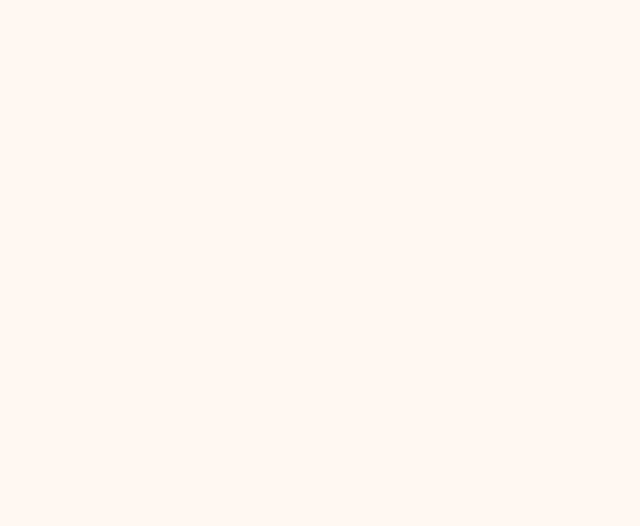
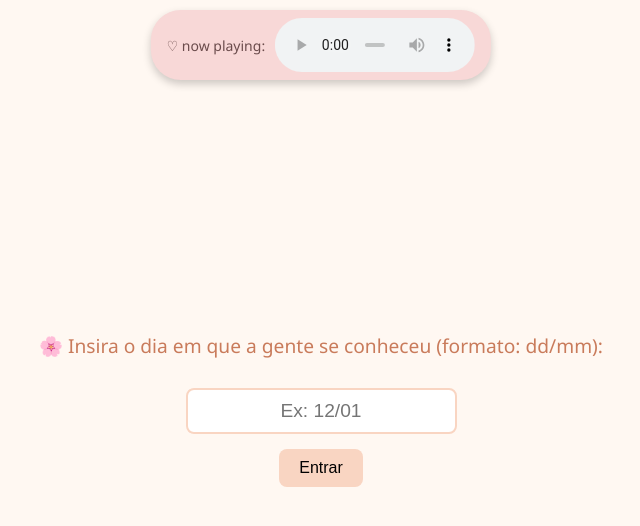
Before and after one commit to luzzj06/teste, a plain HTML site: page index.html in a window 1280 px wide. Shown: the whole page, without its empty margins (319-959 px from the left). Drawn offline with Linux system fonts and the light colour scheme.

Commit message:
Update index.html

```diff
--- a/index.html
+++ b/index.html
@@ -35,4 +35,189 @@
     }
     .date-section {
       margin-bottom: 60px;
-      animation: fadeIn
+      animation: fadeIn 1.5s ease-in-out;
+    }
+    .date-section img {
+      width: 250px;
+      border-radius: 16px;
+      margin-top: 15px;
+      box-shadow: 0 4px 12px rgba(0, 0, 0, 0.1);
+    }
+    .date-section h2 {
+      font-size: 1.8em;
+      color: #c97b5b;
+    }
+    .date-section p {
+      font-size: 1.1em;
+      line-height: 1.6em;
+    }
+    footer {
+      background-color: #f0c5b3;
+      text-align: center;
+      padding: 25px;
+      font-size: 1.1em;
+    }
+    @keyframes fadeIn {
+      from { opacity: 0; transform: translateY(30px); }
+      to { opacity: 1; transform: translateY(0); }
+    }
+    #lockscreen {
+      position: fixed;
+      top: 0; left: 0;
+      width: 100%; height: 100%;
+      background-color: #fff8f2;
+      display: flex;
+      flex-direction: column;
+      justify-content: center;
+      align-items: center;
+      z-index: 10;
+    }
+    #lockscreen input {
+      padding: 10px;
+      font-size: 1.2em;
+      margin-top: 10px;
+      border: 2px solid #f9d5c2;
+      border-radius: 8px;
+      text-align: center;
+    }
+    #lockscreen button {
+      margin-top: 15px;
+      padding: 10px 20px;
+      background-color: #f9d5c2;
+      border: none;
+      font-size: 1em;
+      cursor: pointer;
+      border-radius: 8px;
+    }
+    #lockscreen p {
+      font-size: 1.2em;
+      color: #c97b5b;
+    }
+
+    .audio-bar {
+      position: fixed;
+      top: 10px;
+      left: 50%;
+      transform: translateX(-50%);
+      background: #f8d8d7;
+      border-radius: 30px;
+      box-shadow: 0 4px 8px rgba(0,0,0,0.2);
+      display: flex;
+      align-items: center;
+      padding: 8px 16px;
+      z-index: 1000;
+    }
+
+    .audio-bar span {
+      margin-right: 10px;
+      font-size: 14px;
+      color: #6b4c4c;
+    }
+
+    .audio-bar audio {
+      width: 200px;
+      outline: none;
+    }
+  </style>
+</head>
+<body>
+
+  <div class="audio-bar">
+    <span>♡ now playing:</span>
+    <audio controls>
+      <source src="musica.mp3" type="audio/mpeg">
+      Seu navegador não suporta áudio.
+    </audio>
+  </div>
+
+  <div id="lockscreen">
+    <p>🌸 Insira o dia em que a gente se conheceu (formato: dd/mm):</p>
+    <input type="password" id="password" placeholder="Ex: 12/01">
+    <button onclick="checkPassword()">Entrar</button>
+  </div>
+
+  <header>
+    <h1>Nosso Amor em Cenas</h1>
+    <p>Por Juliana para Gabriela — com todo amor do mundo 💖</p>
+  </header>
+
+  <div class="container" id="mainContent" style="display: none;">
+
+    <!-- CONTADOR -->
+    <div style="text-align: center; margin-bottom: 30px;">
+      <h2>Tempo desde: 1º de janeiro de 2020</h2>
+      <div id="contador"></div>
+    </div>
+
+    <div class="date-section">
+      <h2>28/06 - Nosso Primeiro Encontro 🍻</h2>
+      <p>Nos conhecemos num barzinho com sinuca. A vibe bateu tão forte que, no fim da noite, ela me convidou pra dormir com ela. Assistimos filmes, trocamos carinhos e no outro dia, enquanto ela cozinhava pra nós, eu arrumei a torneira dela. E adivinha? Ela amou.</p>
+      <img src="Ghibli_Cena1.jpg.png" alt="Arrumando a torneira com amor">
+    </div>
+
+    <div class="date-section">
+      <h2>05/07 - Churrasco com Tomatinhos 🌿</h2>
+      <p>Nosso primeiro churrasco juntas no quiosque do condomínio. Ela fez o fogo, eu assei a carne e depois preparei um carreteiro que ela jurou ser o melhor da vida! E o mais especial: ela deixou eu usar os tomatinhos cereja que ela cultivou por meses.</p>
+      <img src="Ghibli_Cena2.jpg.jpeg" alt="Churrasco e carinho com tomatinhos">
+    </div>
+
+    <div class="date-section">
+      <h2>12/07 - Fogueira e Vista do Morro 🌄</h2>
+      <p>Nossa primeira trilha no Morro Santana. Tentamos (por horas!) acender uma fogueira com itens naturais, e conseguimos! O pôr do sol iluminando a cidade lá do alto foi inesquecível. No dia seguinte, cerveja no parque e sorrisos largos.</p>
+      <img src="Ghibli_Cena3.jpg.png" alt="Fogueira no pôr do sol">
+      <img src="Ghibli_Cena4.jpg.jpeg" alt="Passeio no parque com cerveja e amor">
+    </div>
+  </div>
+
+  <footer id="mainFooter" style="display: none;">
+    Gabriela, cada um desses momentos é um capítulo da nossa história. Mal posso esperar pelos próximos. Te amo! 💘
+  </footer>
+
+  <script>
+    function checkPassword() {
+      const input = document.getElementById('password').value.trim();
+      const correct = "25/06";
+
+      if (input === correct) {
+        document.getElementById('lockscreen').style.display = "none";
+        document.getElementById('mainContent').style.display = "block";
+        document.getElementById('mainFooter').style.display = "block";
+      } else {
+        alert("Hmm... parece que essa não é a data certa 🧐");
+      }
+    }
+  </script>
+
+  <script>
+    const dataInicio = new Date("2020-01-01T00:00:00");
+
+    function atualizarContador() {
+      const agora = new Date();
+      let anos = agora.getFullYear() - dataInicio.getFullYear();
+      let meses = agora.getMonth() - dataInicio.getMonth();
+      let dias = agora.getDate() - dataInicio.getDate();
+      let horas = agora.getHours() - dataInicio.getHours();
+      let minutos = agora.getMinutes() - dataInicio.getMinutes();
+      let segundos = agora.getSeconds() - dataInicio.getSeconds();
+
+      if (segundos < 0) { segundos += 60; minutos--; }
+      if (minutos < 0) { minutos += 60; horas--; }
+      if (horas < 0) { horas += 24; dias--; }
+      if (dias < 0) {
+        const mesAnterior = new Date(agora.getFullYear(), agora.getMonth(), 0);
+        dias += mesAnterior.getDate();
+        meses--;
+      }
+      if (meses < 0) { meses += 12; anos--; }
+
+      document.getElementById("contador").textContent =
+        `${anos} anos, ${meses} meses, ${dias} dias, ` +
+        `${horas}h ${minutos}min ${segundos}s`;
+    }
+
+    setInterval(atualizarContador, 1000);
+    atualizarContador();
+  </script>
+
+</body>
+</html>
```
